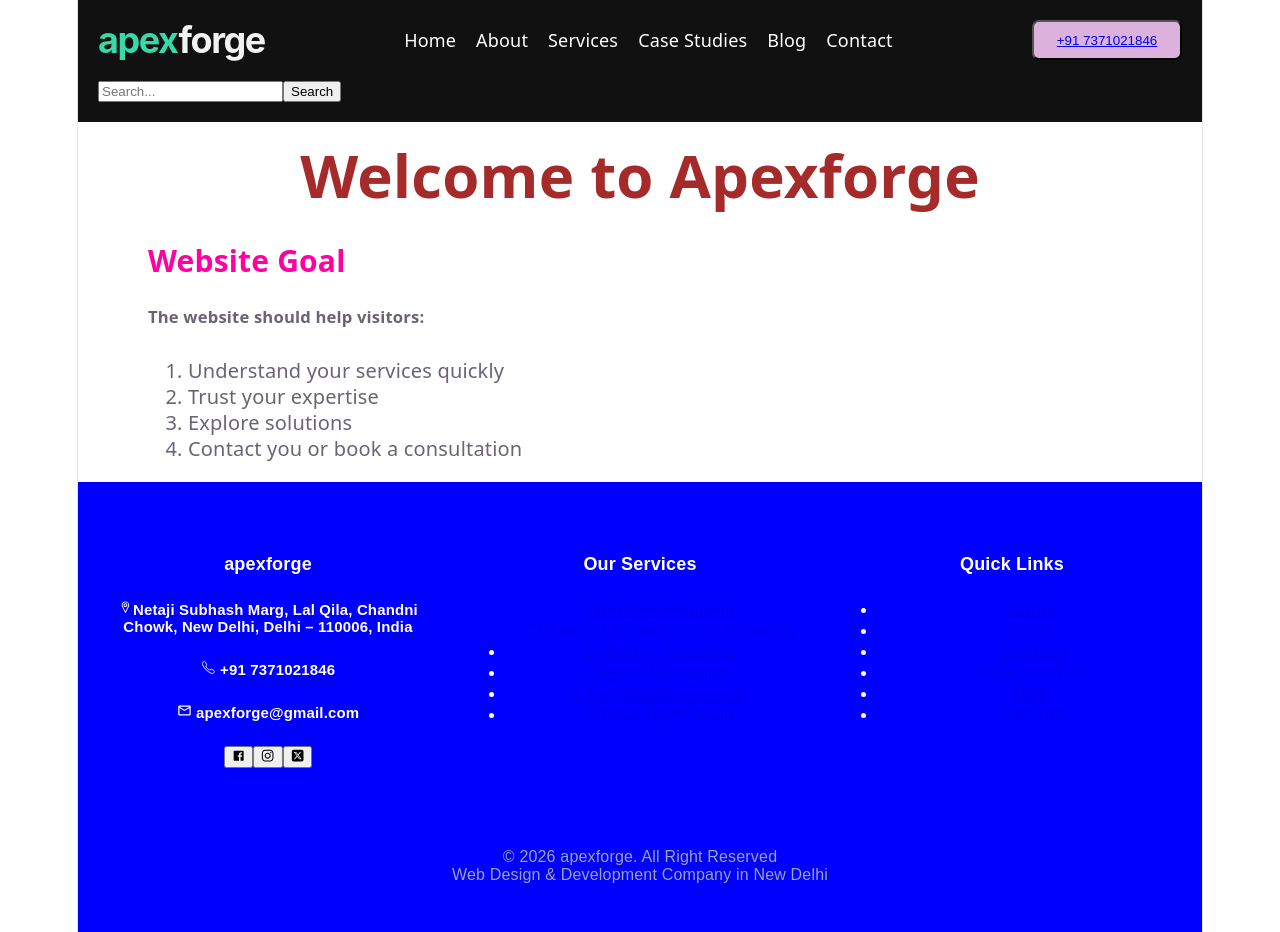
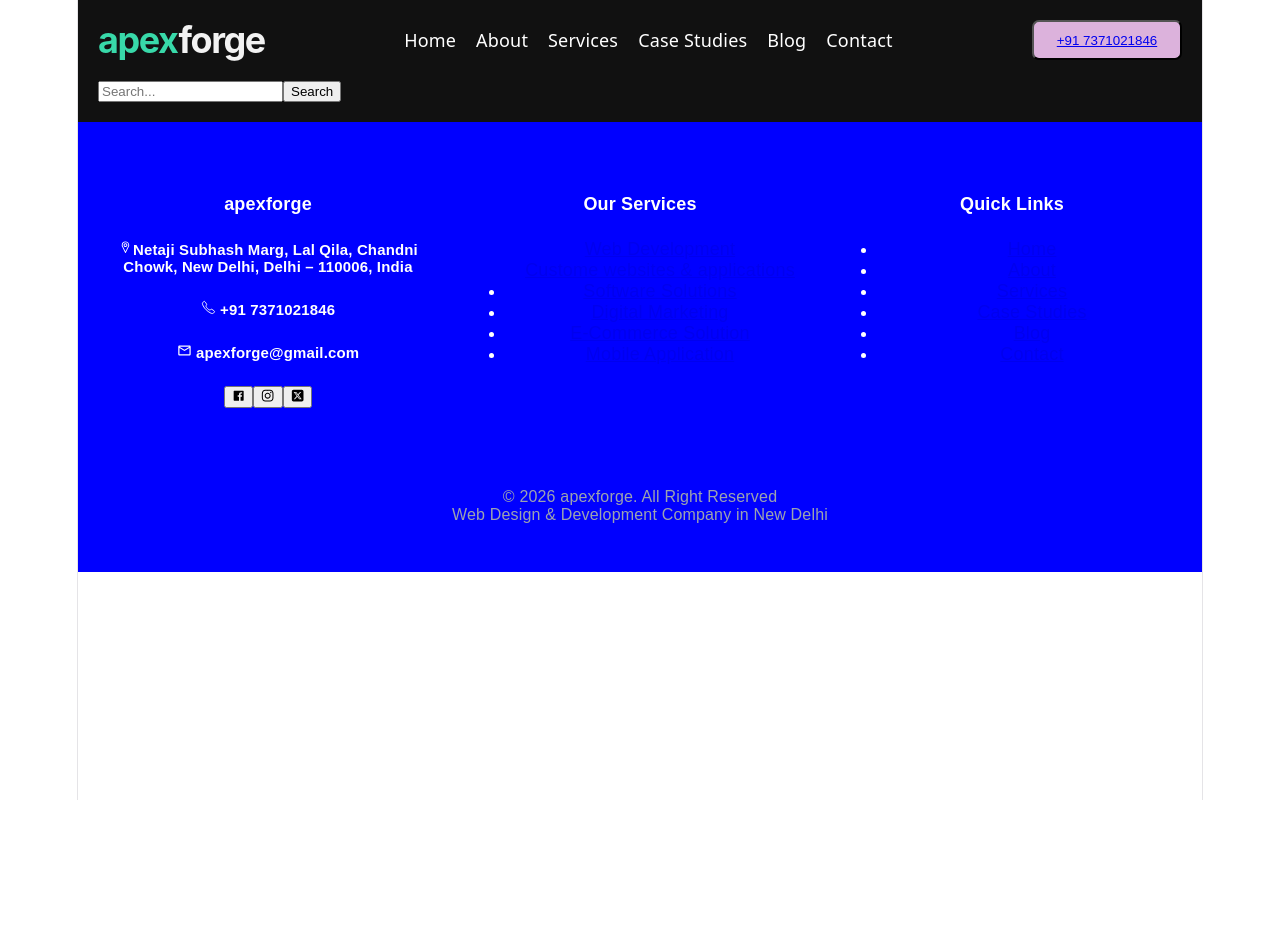
Before and after one commit to ApexForge-hub/AF_Core, a React (Vite) app: page / in a window 1280 px wide. After the commit the page ends 800 px from the top, so only its background shows below. Built offline with nearby package versions, Linux system fonts and the light colour scheme.

Commit message:
hpme page is not looking good

```diff
--- a/src/HomePage.css
+++ b/src/HomePage.css
@@ -1,4 +1,4 @@
-.header {
+/* .header {
   display: flex;
   align-items: center;
   justify-content: space-between;
@@ -32,15 +32,15 @@
   background: #71f2c0;
   border-radius: 999px;
 } */
-
-.logo-forge {
+/*
+/* .logo-forge {
   color: #f2f2f2; /* light metallic */
-  margin-left: 1px;
+  /* margin-left: 1px;
   text-transform: lowercase;
   /* filter: drop-shadow(0 1px 1px rgba(0, 0, 0, 0.25)); */
-}
+/* } */ */ */
 
-.main-nav {
+/* .main-nav {
   display: flex;
   align-items: center;
   gap: 20px;
@@ -54,13 +54,13 @@
 .main-nav a {
   color: white;
   text-decoration: none;
-}
+} */
 
 /* .main-nav a:hover {
   text-decoration: underline;
 } */
 
-.contactNo{
+/* .contactNo{
   background-color: rgb(220, 178, 220);
   width: 150px;
   height: 40px;
@@ -114,7 +114,7 @@
   padding: 24px 0 0;
   color: #9ca3af;
   font: 16px 'Poppins', sans-serif;
-}
+} */
 /*
 .search-form {
   display: flex;
--- a/src/HomePage.jsx
+++ b/src/HomePage.jsx
@@ -1,122 +1,122 @@
 import "./HomePage.css";
-import { Link } from "react-router-dom";
-import Home from "./componenet/Home";
-import { VscLocation } from "react-icons/vsc";
-import { IoCallOutline } from "react-icons/io5";
-import { MdOutlineMail } from "react-icons/md";
-import { BiLogoFacebookSquare } from "react-icons/bi";
-import { FaInstagram } from "react-icons/fa";
-import { FaSquareXTwitter } from "react-icons/fa6";
+// import { Link } from "react-router-dom";
+// import Home from "./componenet/Home";
+// import { VscLocation } from "react-icons/vsc";
+// import { IoCallOutline } from "react-icons/io5";
+// import { MdOutlineMail } from "react-icons/md";
+// import { BiLogoFacebookSquare } from "react-icons/bi";
+// import { FaInstagram } from "react-icons/fa";
+// import { FaSquareXTwitter } from "react-icons/fa6";
 
 function HomePage() {
   return (
-    <div className="home-page">
-      <header className="header">
-        <div className="logo">
-          <span className="logo-apex">apex</span>
-          <span className="logo-forge">forge</span>
-        </div>
+  //   <div className="home-page">
+  //     <header className="header">
+  //       <div className="logo">
+  //         <span className="logo-apex">apex</span>
+  //         <span className="logo-forge">forge</span>
+  //       </div>
 
-        <div className="navbar">
-          <nav className="main-nav">
-            <Link to="/">Home</Link>
-            <Link to="/about">About</Link>
-            <Link to="/services">Services</Link>
-            <Link to="/case-studies">Case Studies</Link>
-            <Link to="/blog">Blog</Link>
-            <Link to="/contact">Contact</Link>
-          </nav>
-        </div>
+  //       <div className="navbar">
+  //         <nav className="main-nav">
+  //           <Link to="/">Home</Link>
+  //           <Link to="/about">About</Link>
+  //           <Link to="/services">Services</Link>
+  //           <Link to="/case-studies">Case Studies</Link>
+  //           <Link to="/blog">Blog</Link>
+  //           <Link to="/contact">Contact</Link>
+  //         </nav>
+  //       </div>
 
-        <button className="contactNo">
-          <a href="/contact">+91 7371021846</a>
-        </button>
+  //       <button className="contactNo">
+  //         <a href="/contact">+91 7371021846</a>
+  //       </button>
 
-          {/* search and button code */}
-          <form className="search-form">
-            <input
-              type="Text"
-              className="search-input"
-              placeholder="Search..."
-              />
-              <button type="Submit" className="Search-button">Search</button>
-          </form>
-      </header>
+  //         {/* search and button code */}
+  //         <form className="search-form">
+  //           <input
+  //             type="Text"
+  //             className="search-input"
+  //             placeholder="Search..."
+  //             />
+  //             <button type="Submit" className="Search-button">Search</button>
+  //         </form>
+  //     </header>
 
       <main className="hero"></main>
 
-      <Home/>
+  //     <Home/>
 
-      <footer className="footer">
-        <div className="footer-content">
-          <div className="footerAddress">
-            <h4>apexforge</h4>
-            <h5><span><VscLocation /></span>Netaji Subhash Marg, Lal Qila, Chandni Chowk, New Delhi, Delhi – 110006, India</h5>
-            <h5><IoCallOutline/> +91 7371021846</h5>
-            <h5><MdOutlineMail/> apexforge@gmail.com</h5>
-            <div  className= 'social-icons'>
-              <button><BiLogoFacebookSquare /></button>
-              <button><FaInstagram/></button>
-              <button><FaSquareXTwitter/></button>
-            </div>
+  //     <footer className="footer">
+  //       <div className="footer-content">
+  //         <div className="footerAddress">
+  //           <h4>apexforge</h4>
+  //           <h5><span><VscLocation /></span>Netaji Subhash Marg, Lal Qila, Chandni Chowk, New Delhi, Delhi – 110006, India</h5>
+  //           <h5><IoCallOutline/> +91 7371021846</h5>
+  //           <h5><MdOutlineMail/> apexforge@gmail.com</h5>
+  //           <div  className= 'social-icons'>
+  //             <button><BiLogoFacebookSquare /></button>
+  //             <button><FaInstagram/></button>
+  //             <button><FaSquareXTwitter/></button>
+  //           </div>
 
-          </div>
-          <div className="footerServices">
-            <h4>Our Services</h4>
-            <ul>
-              <a href="/services">
-                <span>Web Development</span>
-                <span>
-                  <p>Custome websites & applications</p>
-                </span>
-              </a>
+  //         </div>
+  //         <div className="footerServices">
+  //           <h4>Our Services</h4>
+  //           <ul>
+  //             <a href="/services">
+  //               <span>Web Development</span>
+  //               <span>
+  //                 <p>Custome websites & applications</p>
+  //               </span>
+  //             </a>
 
-              <li>
-                <a href="/services">Software Solutions</a>
-              </li>
-              <li>
-                <a href="/services">Digital Marketing</a>
-              </li>
-              <li>
-                <a href="/services">E-Commerce Solution</a>
-              </li>
-              <li>
-                <a href="/services">Mobile Application</a>
-              </li>
-            </ul>
-          </div>
+  //             <li>
+  //               <a href="/services">Software Solutions</a>
+  //             </li>
+  //             <li>
+  //               <a href="/services">Digital Marketing</a>
+  //             </li>
+  //             <li>
+  //               <a href="/services">E-Commerce Solution</a>
+  //             </li>
+  //             <li>
+  //               <a href="/services">Mobile Application</a>
+  //             </li>
+  //           </ul>
+  //         </div>
 
-          <div className="quick-links">
-            <h4>Quick Links</h4>
-            <ul>
-              <li>
-                <a href="/">Home</a>
-              </li>
-              <li>
-                <a href="/about">About</a>
-              </li>
-              <li>
-                <a href="/services">Services</a>
-              </li>
-              <li>
-                <a href="/case-studies">Case Studies</a>
-              </li>
-              <li>
-                <a href="/blog">Blog</a>
-              </li>
-              <li>
-                <a href="/contact">Contact</a>
-              </li>
-            </ul>
-          </div>
+  //         <div className="quick-links">
+  //           <h4>Quick Links</h4>
+  //           <ul>
+  //             <li>
+  //               <a href="/">Home</a>
+  //             </li>
+  //             <li>
+  //               <a href="/about">About</a>
+  //             </li>
+  //             <li>
+  //               <a href="/services">Services</a>
+  //             </li>
+  //             <li>
+  //               <a href="/case-studies">Case Studies</a>
+  //             </li>
+  //             <li>
+  //               <a href="/blog">Blog</a>
+  //             </li>
+  //             <li>
+  //               <a href="/contact">Contact</a>
+  //             </li>
+  //           </ul>
+  //         </div>
 
-        </div>
-        <div  className="footer-bottom">
-            <p>&copy; 2026 apexforge. All Right Reserved </p>
-            <p>Web Design & Development Company in New Delhi</p>
-        </div>
-      </footer>
-    </div>
+  //       </div>
+  //       <div  className="footer-bottom">
+  //           <p>&copy; 2026 apexforge. All Right Reserved </p>
+  //           <p>Web Design & Development Company in New Delhi</p>
+  //       </div>
+  //     </footer>
+  //   </div>
   );
 }
 
--- a/src/componenet/Home.css
+++ b/src/componenet/Home.css
@@ -1,3 +1,147 @@
+.header {
+  display: flex;
+  align-items: center;
+  justify-content: space-between;
+  gap: 16px;
+  padding: 20px;
+  background: #111;
+  color: white;
+  flex-wrap: wrap;
+}
+
+.logo {
+  font-family: 'Inter', 'Poppins', sans-serif;
+  font-size: 2rem;
+  font-weight: 700;
+  letter-spacing: -0.04em;
+}
+
+.logo-apex {
+  color: #38d9a9; /* fresh bright green */
+  /* text-transform: uppercase; */
+  /* position: relative; */
+}
+
+/* .logo-apex::after {
+  content: ' ';
+  position: absolute;
+  left: 0;
+  bottom: -6px;
+  width: 40%;
+  height: 4px;
+  background: #71f2c0;
+  border-radius: 999px;
+} */
+
+.logo-forge {
+  color: #f2f2f2; /* light metallic */
+  margin-left: 1px;
+  text-transform: lowercase;
+  /* filter: drop-shadow(0 1px 1px rgba(0, 0, 0, 0.25)); */
+}
+
+.main-nav {
+  display: flex;
+  align-items: center;
+  gap: 20px;
+  align-items: center;
+}
+
+.navbar {
+  display: flex;
+  align-items: center;
+}
+.main-nav a {
+  color: white;
+  text-decoration: none;
+}
+
+/* .main-nav a:hover {
+  text-decoration: underline;
+} */
+
+.contactNo{
+  background-color: rgb(220, 178, 220);
+  width: 150px;
+  height: 40px;
+  border-radius: 7px;
+
+}
+
+.footer{
+  background-color: blue;
+  color:white;
+  padding: 48px 16px;
+
+}
+
+.footer-content{
+  display: flex;
+  justify-content: space-between;
+  gap: 24px;
+  flex-wrap: wrap;
+
+}
+
+.footer-content > div{
+  flex: 1 1 220px;
+  min-width: 220px;
+}
+
+.footerAddress{
+  color: #ffffff;
+  font: 18px 'Poppins', sans-serif;
+  margin: 0 0 16px;
+
+}
+
+.footerServices{
+  color: #ffffff;
+  font: 18px 'Poppins', sans-serif;
+  margin: 0 0 16px;
+
+}
+
+.quick-links{
+  color: #ffffff;
+  font: 18px 'Poppins', sans-serif;
+  margin: 0 0 16px;
+
+}
+
+.footer-bottom{
+  margin: 40px 0 0;
+  padding: 24px 0 0;
+  color: #9ca3af;
+  font: 16px 'Poppins', sans-serif;
+}
+/*
+.search-form {
+  display: flex;
+  gap: 8px;
+}
+
+.search-input {
+  padding: 8px 12px;
+  border-radius: 999px;
+  border: 1px solid #ccc;
+  min-width: 180px;
+}
+
+.search-button {
+  padding: 8px 16px;
+  border: none;
+  border-radius: 999px;
+  background: #ff4500;
+  color: white;
+  cursor: pointer;
+} */
+
+
+
+
+
+
 .home-style{
     font-weight: bold;
     color: brown;
--- a/src/componenet/Home.jsx
+++ b/src/componenet/Home.jsx
@@ -1,24 +1,142 @@
-import React from "react";
+// import React from "react";
 import "./Home.css";
-const Home = () => {
+import { Link } from "react-router-dom";
+import { VscLocation } from "react-icons/vsc";
+import { IoCallOutline } from "react-icons/io5";
+import { MdOutlineMail } from "react-icons/md";
+import { BiLogoFacebookSquare } from "react-icons/bi";
+import { FaInstagram } from "react-icons/fa";
+import { FaSquareXTwitter } from "react-icons/fa6";
+
+
+function Home() {
   return (
-    <main className="homeMain">
-      <div className="home-style">Welcome to Apexforge</div>
+    <div className="home-page">
+      <header className="header">
+        <div className="logo">
+          <span className="logo-apex">apex</span>
+          <span className="logo-forge">forge</span>
+        </div>
 
-      <div className="body">
-        <h3 className="goal">Website Goal</h3>
-        <h5>The website should help visitors:</h5>
-        <p></p>
+        <div className="navbar">
+          <nav className="main-nav">
+            <Link to="/">Home</Link>
+            <Link to="/about">About</Link>
+            <Link to="/services">Services</Link>
+            <Link to="/case-studies">Case Studies</Link>
+            <Link to="/blog">Blog</Link>
+            <Link to="/contact">Contact</Link>
+          </nav>
+        </div>
 
-        <ol>
-          <li> Understand your services quickly</li>
-          <li> Trust your expertise</li>
-          <li> Explore solutions</li>
-          <li> Contact you or book a consultation</li>
-        </ol>
-      </div>
-    </main>
+        <button className="contactNo">
+          <a href="/contact">+91 7371021846</a>
+        </button>
+
+          {/* search and button code */}
+          <form className="search-form">
+            <input
+              type="Text"
+              className="search-input"
+              placeholder="Search..."
+              />
+              <button type="Submit" className="Search-button">Search</button>
+          </form>
+      </header>
+
+      <main className="hero"></main>
+
+      {/* <Home/> */}
+
+      <footer className="footer">
+        <div className="footer-content">
+          <div className="footerAddress">
+            <h4>apexforge</h4>
+            <h5><span><VscLocation /></span>Netaji Subhash Marg, Lal Qila, Chandni Chowk, New Delhi, Delhi – 110006, India</h5>
+            <h5><IoCallOutline/> +91 7371021846</h5>
+            <h5><MdOutlineMail/> apexforge@gmail.com</h5>
+            <div  className= 'social-icons'>
+              <button><BiLogoFacebookSquare /></button>
+              <button><FaInstagram/></button>
+              <button><FaSquareXTwitter/></button>
+            </div>
+
+          </div>
+          <div className="footerServices">
+            <h4>Our Services</h4>
+            <ul>
+              <a href="/services">
+                <span>Web Development</span>
+                <span>
+                  <p>Custome websites & applications</p>
+                </span>
+              </a>
+
+              <li>
+                <a href="/services">Software Solutions</a>
+              </li>
+              <li>
+                <a href="/services">Digital Marketing</a>
+              </li>
+              <li>
+                <a href="/services">E-Commerce Solution</a>
+              </li>
+              <li>
+                <a href="/services">Mobile Application</a>
+              </li>
+            </ul>
+          </div>
+
+          <div className="quick-links">
+            <h4>Quick Links</h4>
+            <ul>
+              <li>
+                <a href="/">Home</a>
+              </li>
+              <li>
+                <a href="/about">About</a>
+              </li>
+              <li>
+                <a href="/services">Services</a>
+              </li>
+              <li>
+                <a href="/case-studies">Case Studies</a>
+              </li>
+              <li>
+                <a href="/blog">Blog</a>
+              </li>
+              <li>
+                <a href="/contact">Contact</a>
+              </li>
+            </ul>
+          </div>
+
+        </div>
+        <div  className="footer-bottom">
+            <p>&copy; 2026 apexforge. All Right Reserved </p>
+            <p>Web Design & Development Company in New Delhi</p>
+        </div>
+      </footer>
+    </div>
   );
+  // return (
+  //   <main className="homeMain">
+  //     <div className="home-style">Welcome to Apexforge</div>
+
+  //     <div className="body">
+  //       <h3 className="goal">Website Goal</h3>
+  //       <h5>The website should help visitors:</h5>
+  //       <p></p>
+
+  //       <ol>
+  //         <li> Understand your services quickly</li>
+  //         <li> Trust your expertise</li>
+  //         <li> Explore solutions</li>
+  //         <li> Contact you or book a consultation</li>
+  //       </ol>
+  //     </div>
+  //   </main>
+  // );
 };
 
 export default Home;
```
Also changed, not shown: src/App.jsx (+6 -6 lines).
